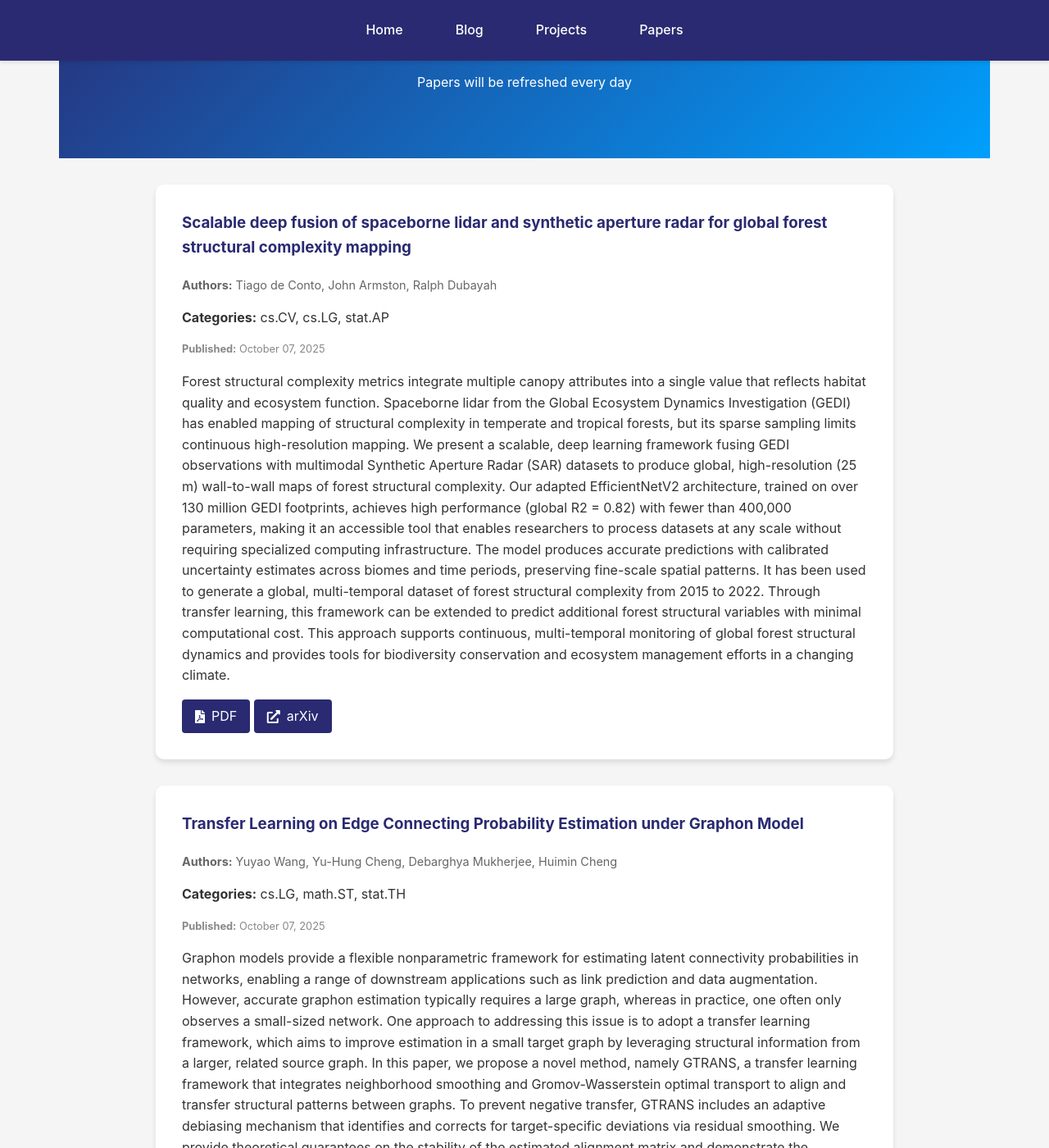
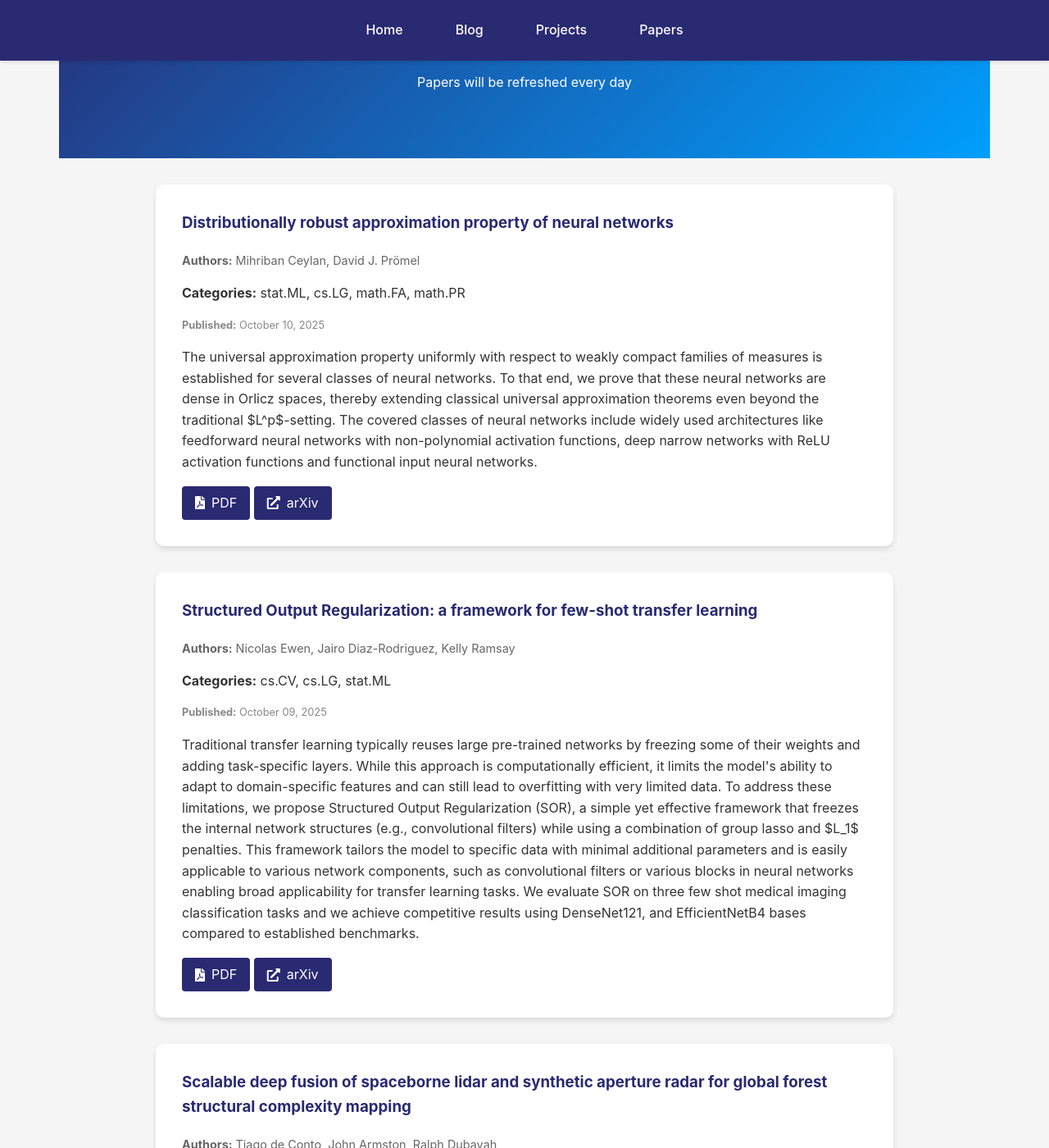
Before and after one commit to kyZhan2002/mypage, a Jekyll site: the page built from papers/index.html, in a window 1280 px wide and 1400 px high, scrolled down 304 px. Shown: the whole window at 82% size. Built offline with Jekyll 4.4.1, drawn with Linux system fonts in a browser that asks for light colours.

Commit message:
Update arXiv papers

```diff
--- a/_data/arxiv_cache.json
+++ b/_data/arxiv_cache.json
@@ -1,6 +1,40 @@
 {
-  "timestamp": 1760232155,
+  "timestamp": 1760404732,
   "papers": [
+    {
+      "title": "Distributionally robust approximation property of neural networks",
+      "authors": [
+        "Mihriban Ceylan",
+        "David J. Pr\u00f6mel"
+      ],
+      "abstract": "The universal approximation property uniformly with respect to weakly compact\nfamilies of measures is established for several classes of neural networks. To\nthat end, we prove that these neural networks are dense in Orlicz spaces,\nthereby extending classical universal approximation theorems even beyond the\ntraditional $L^p$-setting. The covered classes of neural networks include\nwidely used architectures like feedforward neural networks with non-polynomial\nactivation functions, deep narrow networks with ReLU activation functions and\nfunctional input neural networks.",
+      "published": "October 10, 2025",
+      "categories": [
+        "stat.ML",
+        "cs.LG",
+        "math.FA",
+        "math.PR"
+      ],
+      "pdf_link": "http://arxiv.org/pdf/2510.09177v1",
+      "arxiv_url": "http://arxiv.org/abs/2510.09177v1"
+    },
+    {
+      "title": "Structured Output Regularization: a framework for few-shot transfer\n  learning",
+      "authors": [
+        "Nicolas Ewen",
+        "Jairo Diaz-Rodriguez",
+        "Kelly Ramsay"
+      ],
+      "abstract": "Traditional transfer learning typically reuses large pre-trained networks by\nfreezing some of their weights and adding task-specific layers. While this\napproach is computationally efficient, it limits the model's ability to adapt\nto domain-specific features and can still lead to overfitting with very limited\ndata. To address these limitations, we propose Structured Output Regularization\n(SOR), a simple yet effective framework that freezes the internal network\nstructures (e.g., convolutional filters) while using a combination of group\nlasso and $L_1$ penalties. This framework tailors the model to specific data\nwith minimal additional parameters and is easily applicable to various network\ncomponents, such as convolutional filters or various blocks in neural networks\nenabling broad applicability for transfer learning tasks. We evaluate SOR on\nthree few shot medical imaging classification tasks and we achieve competitive\nresults using DenseNet121, and EfficientNetB4 bases compared to established\nbenchmarks.",
+      "published": "October 09, 2025",
+      "categories": [
+        "cs.CV",
+        "cs.LG",
+        "stat.ML"
+      ],
+      "pdf_link": "http://arxiv.org/pdf/2510.08728v1",
+      "arxiv_url": "http://arxiv.org/abs/2510.08728v1"
+    },
     {
       "title": "Scalable deep fusion of spaceborne lidar and synthetic aperture radar\n  for global forest structural complexity mapping",
       "authors": [
```
